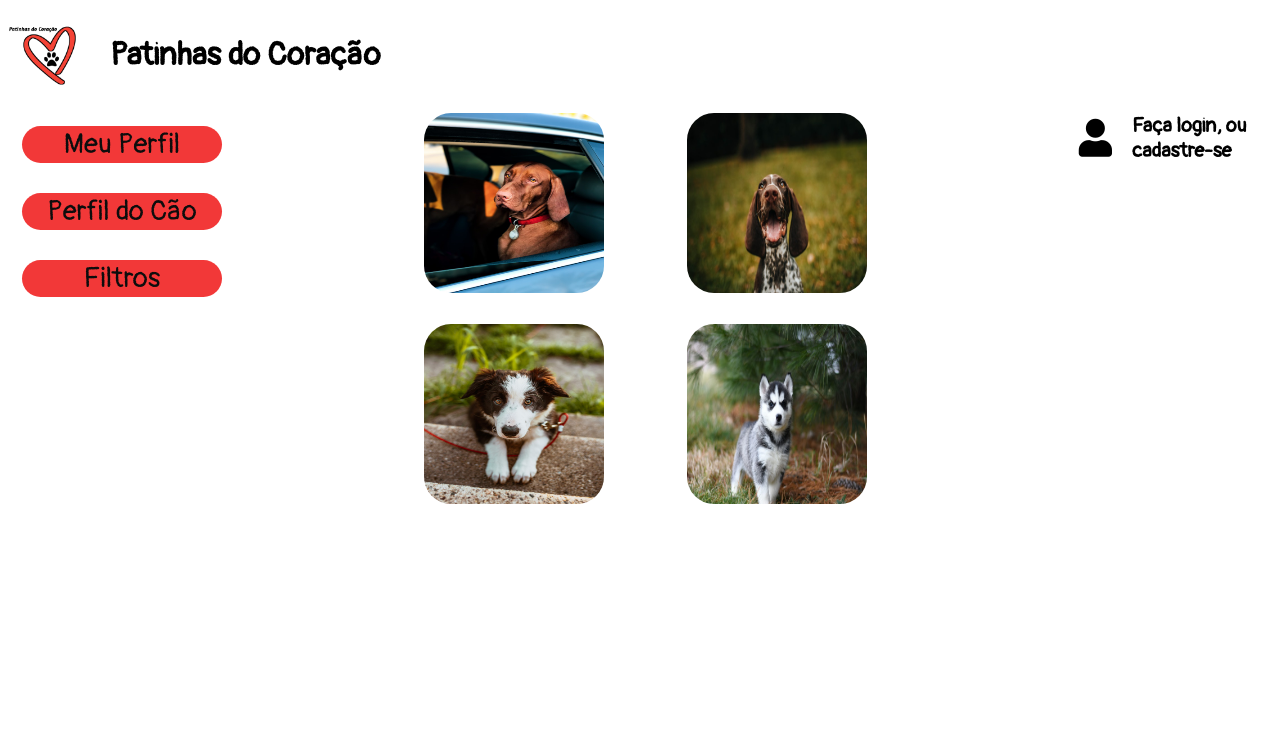
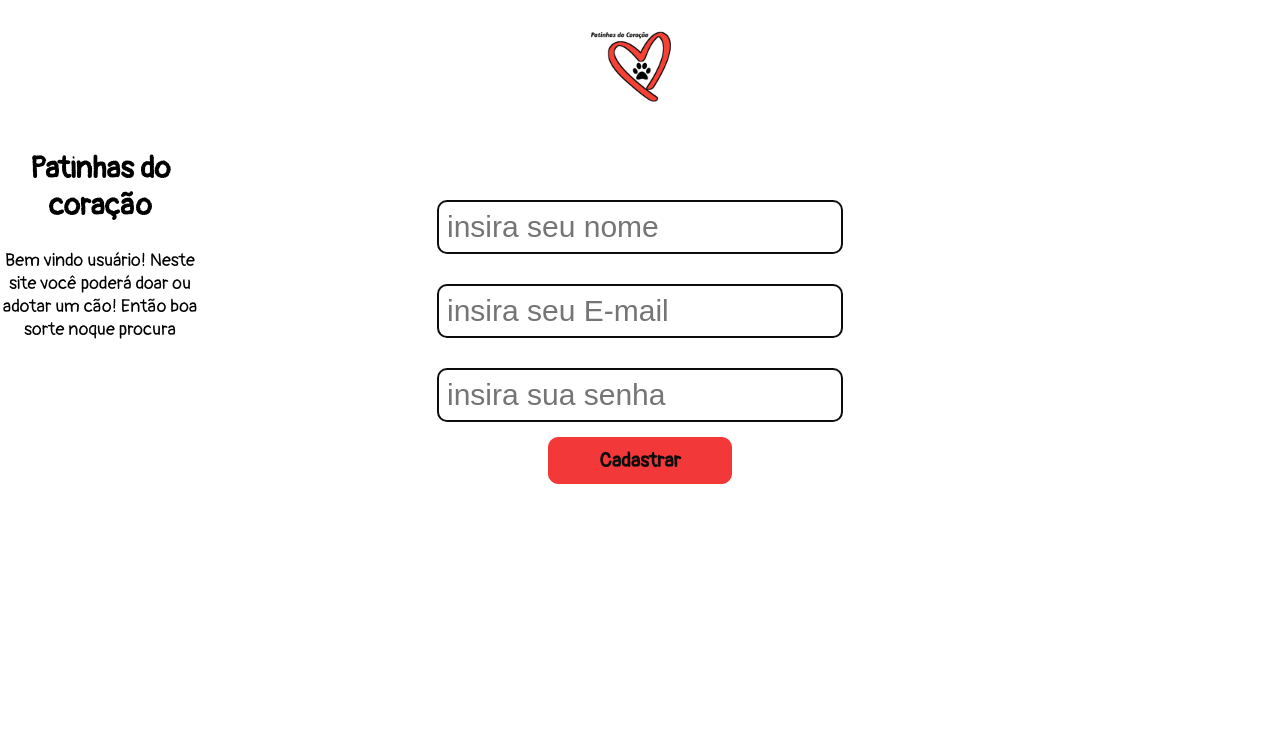
Before and after one commit to MatheusKhairallah/PatinhasDoCoracao, a PHP site: page / in a window 1280 px wide. Shown: the top 749 px of the page. Run offline with PHP 8.4, Linux system fonts and the light colour scheme.

Commit message:
Mudança de design

```diff
--- a/index.html
+++ b/index.html
@@ -12,61 +12,40 @@
 <body>
     <!--Holy Grail Layout-->
     <header>
-        <!--Logotipo do site-->
-        <a href="index.html">
-            <img id="logotipo" src="20201021_220949.png" alt="Logotipo Patinhas">
-        </a>
-
-        <!--Nome do site-->
-        <h1 id="patinhas">Patinhas do Coração</h1>
+        <!--Logo tipo do site-->
+        <img id="logotipo" src="20201021_220949.png" alt="Logotipo do site">
     </header>
 
     <div class="hg-conteudo">
         <main>
-            <!--Anúncio dos cães-->
-            <div>
-                <a href="indexAC.html">
-                    <img id="cão1" src="pexels-charles-roth-2797318.jpg" alt="Foto de cão">
-                </a>
-                <img id="cão2" src="pexels-helena-lopes-3714060.jpg" alt="Foto de cão">
-            </div>
-
-            <div>
-                <img id="cão3" src="pexels-josh-hild-2820134.jpg" alt="Foto de cão">
-                <img id="cão4" src="pexels-julissa-helmuth-3726314.jpg" alt="Foto de cão">
-            </div>
+            <!--Fomulário de cadastro-->
+            <form>
+                <div class="Campo_Preenchimento">
+                    <input type="text" name="nome" placeholder="insira seu nome" id="nome">
+                </div>
+                <div class="Campo_Preenchimento">
+                    <input type="text" name="email" placeholder="insira seu E-mail" id="email">
+                </div>
+                <div class="Campo_Preenchimento">
+                    <input type="password" name="password" placeholder="insira sua senha" id="senha">
+                </div>
+                <div class="Campo_Preenchimento2">
+                    <button id="cadastrar" type="submit">Cadastrar</button>
+                </div>
+                <br />
+            </form>
         </main>
 
         <nav>
             <!--Menu-->
-            <div>
-                <a href="indexPU.html">
-                    <button class="menu" type="submit">Meu Perfil</button>
-                </a>
-            <div>
-
-            <div>
-                <a href="indexPC.html">
-                    <button class="menu" type="submit">Perfil do Cão</button>
-                </a>
-            </div>
-
-            <div>
-                <a href="indexFT.html">
-                    <button class="menu" type="submit">Filtros</button>
-                </a>
-            </div>
+            <h2>Patinhas do coração</h2>
+            <p>
+                Bem vindo usuário! Neste site você poderá doar ou adotar um cão! Então boa
+                sorte noque procura
+            </p>
         </nav>
 
-        <aside>
-            <!--Cadastro do usuário-->
-            <div id="Cadastro">
-                <i id="usuario" class="fas fa-user"></i>
-                <h2>Faça
-                    <a href="indexLG.html">login</a>, ou <a href="indexCT.html">cadastre-se</a>
-                </h2>
-            </div>
-        </aside>
+        <aside></aside>
     </div>
 
     <footer>
--- a/style.css
+++ b/style.css
@@ -1,4 +1,3 @@
-/*Holy grail*/
 body {
     margin: 0 auto;
     max-width: 1440px;
@@ -6,6 +5,10 @@ body {
     display: flex;
     flex-flow: column;
     font-family: 'Pangolin', cursive;
+  }
+
+  header {
+      text-align: center;
   }
 
   footer {
@@ -43,93 +46,57 @@ footer {
 
   /*Logo do site*/
   #logotipo {
-    width: 100px;
-    height: 100px;
-}
-
-/*Titulo do site*/
-#patinhas {
-    margin-left: 110px;
-    margin-top: -70px;
+    width: 120px;
+    height: 120px;
   }
 
   /*Menu*/
-.menu {
-    width: 200px;
-    font-size: 28px;
-    text-align: center;
+  h2 {
+    font-size: 30px;
+  }
+
+  p {
+    font-size: 18px;
+  }
+
+  /*Fomulário*/
+  form {
+    display: flex;
+    flex-flow: column;
+    margin: 60px 40px;
+  }
+
+  input, button, a {
+    outline: none;
+  }
+
+  /*Cadastrar*/
+  #cadastrar {
+      border-width: 1px; border-style: solid; border-color: #F23838; border-radius: 10px; padding: 10px 50px;
       background-color: #F23838;
+      font-size: 20px;
       color: #0D0D0D;
-    margin-top: 30px;
-    margin-left: 22px;
-    border-style: none; border-radius: 20px;
+      font-weight: bold;
       transition: all 1s ease 0s;
       font-family: 'Pangolin', cursive;
     }
 
-.menu:hover {
+    #cadastrar:hover {
       color: whitesmoke;
       transition-duration: 0.3s;
     }
 
-button {
-    outline: none;
+    /*Campo de preenchimento*/
+    input {
+      border-width: 2px; border-style: solid; border-color: #0D0D0D; border-radius: 10px; margin: 5px 10px;
+      font-size: 30px;
+      padding: 8px;
     }
 
-/*Cadastro*/
-#Cadastro {
-    display: flex;
-    flex: content;
-    align-items: center;
+    /*Nome, CPF e Senha*/
+    .Campo_Preenchimento {
+      margin: 10px;
+      font-size: 20px;
+      font-weight: bold;
+      color: #0D0D0D;
     }
-
-h2 {
-    width: 148px;
-    margin-left: 20px;
-    font-size: 20px;
-}
-
-a:link {
-    color: black;
-    text-decoration: none;
-}
-
-a:visited {
-    color: black;
-    text-decoration: none;
-}
-
-/*Icone*/
-#usuario {
-    font-size: 38px;
-    margin-left: 10px;
-}
-
-/*Cães*/
-#cão1 {
-    width: 180px;
-    height: 180px;
-    margin-top: 2%;
-    margin-right: 10vh;
-    border-radius: 15%;
-}
-
-#cão2 {
-    width: 180px;
-    height: 180px;
-    border-radius: 15%;
-}
-
-#cão3 {
-    width: 180px;
-    height: 180px;
-    margin-top: 3%;
-    margin-right: 10vh;
-    border-radius: 15%;
-}
-
-#cão4 {
-    width: 180px;
-    height: 180px;
-    border-radius: 15%;
-}
```
Also changed, not shown: indexLG.html (+7 -39 lines), indexPI.html (renamed from indexCT.html, +14 -26 lines), styleLG.css (+8 -67 lines), stylePI.css (renamed from styleCT.css, +136 -29 lines). Lines whose indentation alone changed are shown as unchanged.
